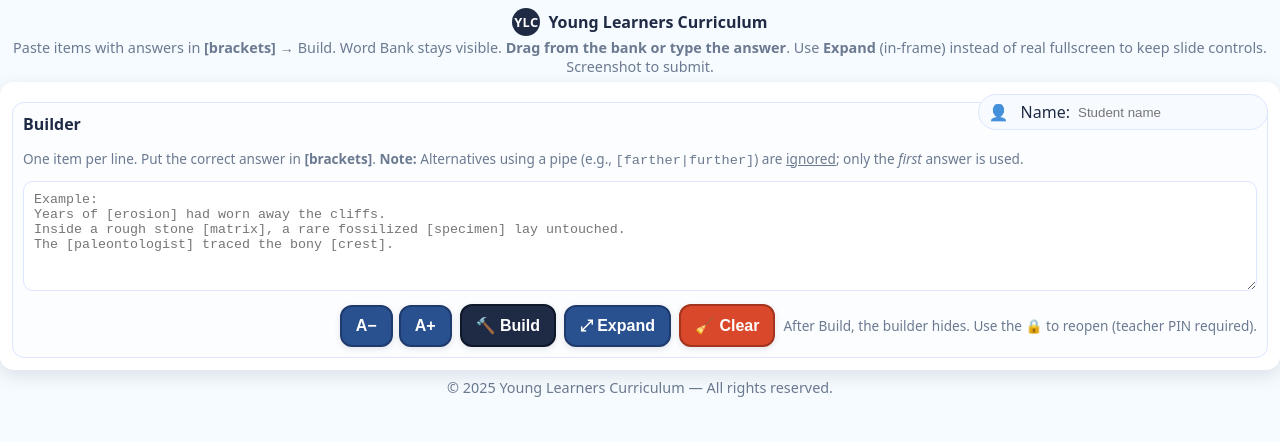
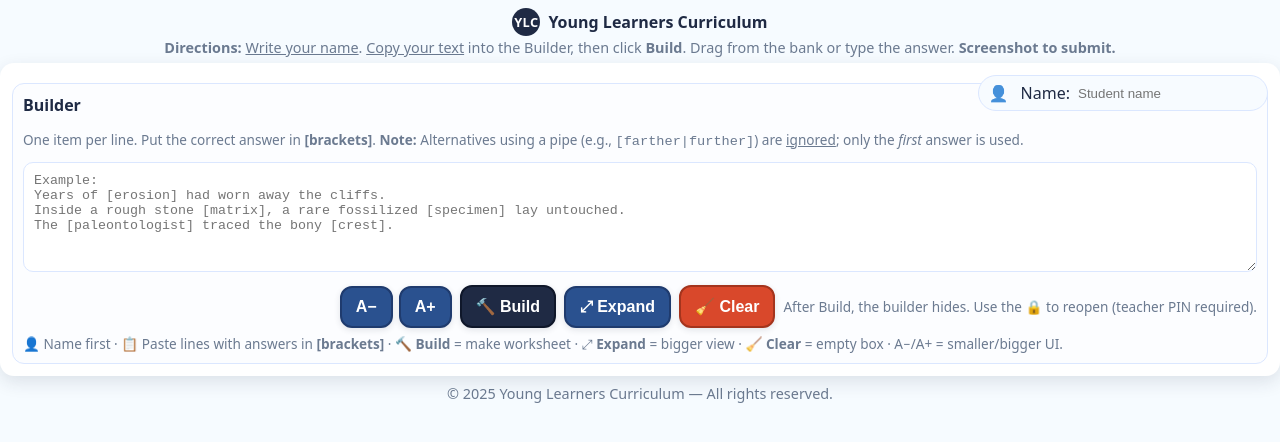
Before and after one commit to younglearnerscurriculum/fillintheblankvocabulary, a plain HTML site: page index.html in a window 1280 px wide. Drawn offline with Linux system fonts and the light colour scheme.

Commit message:
Update index.html

```diff
--- a/index.html
+++ b/index.html
@@ -40,6 +40,10 @@
   .builder textarea{width:100%;min-height:110px;resize:vertical;border:1px solid var(--stroke);
     border-radius:10px;padding:10px;background:#fff}
   .opt{display:flex;gap:8px;align-items:center;flex-wrap:wrap;margin-top:8px}
+
+
+  .mini-help{margin-top:6px;color:#6b7a90;font-size:.85rem}
+
   .btn{border:2px solid transparent;border-radius:12px;padding:10px 14px;font-size:1rem;font-weight:700;cursor:pointer;box-shadow:0 2px 6px rgba(31,42,68,.12)}
   .b-primary{background:#1f2a44;color:#fff;border-color:#0f172a}
   .b-alt{background:#2a518f;color:#fff;border-color:#1f3b6e}
@@ -115,7 +119,9 @@
 <body>
 <header>
   <div class="brand"><span class="logo">YLC</span> Young Learners Curriculum</div>
-  <small>Paste items with answers in <b>[brackets]</b> → Build. Word Bank stays visible. <b>Drag from the bank or type the answer</b>. Use <b>Expand</b> (in-frame) instead of real fullscreen to keep slide controls. Screenshot to submit.</small>
+  <small>
+    <b>Directions:</b> <u>Write your name</u>. <u>Copy your text</u> into the Builder, then click <b>Build</b>. Drag from the bank or type the answer. <b>Screenshot to submit.</b>
+  </small>
 </header>
 
 <main class="stage" id="stage">
@@ -141,6 +147,10 @@
       <button class="btn b-alt" id="fsBtn">⤢ Expand</button>
       <button class="btn b-warn" id="clearBtn">🧹 Clear</button>
       <span style="font-size:.85rem;color:#6b7a90">After Build, the builder hides. Use the 🔒 to reopen (teacher PIN required).</span>
+    </div>
+    <div class="mini-help">
+      👤 Name first · 📋 Paste lines with answers in <b>[brackets]</b> ·
+      🔨 <b>Build</b> = make worksheet · ⤢ <b>Expand</b> = bigger view · 🧹 <b>Clear</b> = empty box · A−/A+ = smaller/bigger UI.
     </div>
   </section>
 
@@ -221,6 +231,7 @@
   const chipsWrap = document.getElementById('chips');
   const studentName = document.getElementById('studentName');
   const namePill = document.querySelector('.name-pill');
+
 
   // PIN modal elements
   const pinModal = document.getElementById('pinModal');
@@ -348,7 +359,8 @@
           inp.setAttribute('data-answers', JSON.stringify(p.answers));
           inp.autocomplete = 'off';
           inp.placeholder = '_____';
-          // allow typing
+          inp.readOnly = false; // both allowed: drag or type
+          // typing
           inp.addEventListener('input', () => { inp.classList.remove('ok','bad'); updateStatus(); });
           // drag target
           inp.addEventListener('dragover', e => e.preventDefault());
@@ -357,10 +369,8 @@
             const word = e.dataTransfer.getData('text/plain');
             if (word) { setBlank(inp, word); }
           });
-          // quick clear
-          inp.addEventListener('keydown', e => {
-            if (e.key === 'Escape') { inp.value=''; inp.classList.remove('ok','bad'); updateStatus(); }
-          });
+          // quick clear helpers
+          inp.addEventListener('keydown', e => { if (e.key === 'Escape') { inp.value=''; inp.classList.remove('ok','bad'); updateStatus(); } });
           inp.addEventListener('dblclick', () => { inp.value=''; inp.classList.remove('ok','bad'); updateStatus(); });
           q.appendChild(inp);
         }
@@ -373,6 +383,7 @@
 
   // ===== Word Bank (persistent, non-consuming) =====
   function buildBank(items){
+
     const map = Object.create(null);
     items.forEach(it => {
       it.answers.forEach(alts => {
@@ -391,7 +402,6 @@
       chip.setAttribute('draggable','true');
       chip.dataset.word = word;
       chip.innerHTML = `${word} <span class="count">×${map[word]}</span>`;
-      // drag only (no click-to-fill)
       chip.addEventListener('dragstart', e => { e.dataTransfer.setData('text/plain', word); });
       chipsWrap.appendChild(chip);
     }
@@ -524,7 +534,7 @@
   if (uiPlus1)  uiPlus1.addEventListener('click', ()=> setUIScale(uiScale+1));
   if (uiMinus2) uiMinus2.addEventListener('click', ()=> setUIScale(uiScale-1));
   if (uiPlus2)  uiPlus2.addEventListener('click', ()=> setUIScale(uiScale+1));
-  // Keyboard shortcuts: Ctrl/Cmd + +/-
+
   document.addEventListener('keydown', (e)=>{
     if (e.target && (e.target.tagName==='INPUT' || e.target.tagName==='TEXTAREA')) return; // don't interfere with typing
     if ((e.ctrlKey||e.metaKey) && (e.key==='=' || e.key==='+')) { e.preventDefault(); setUIScale(uiScale+1); }
```
